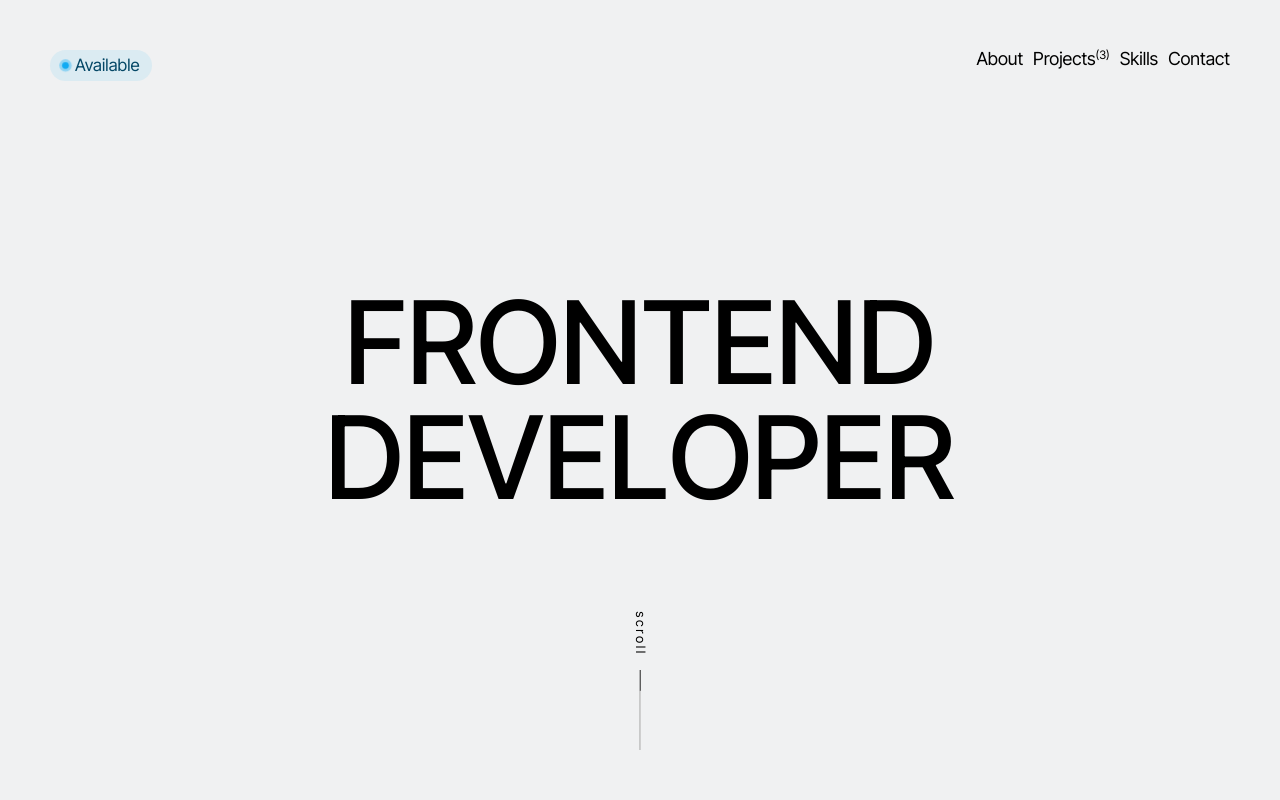
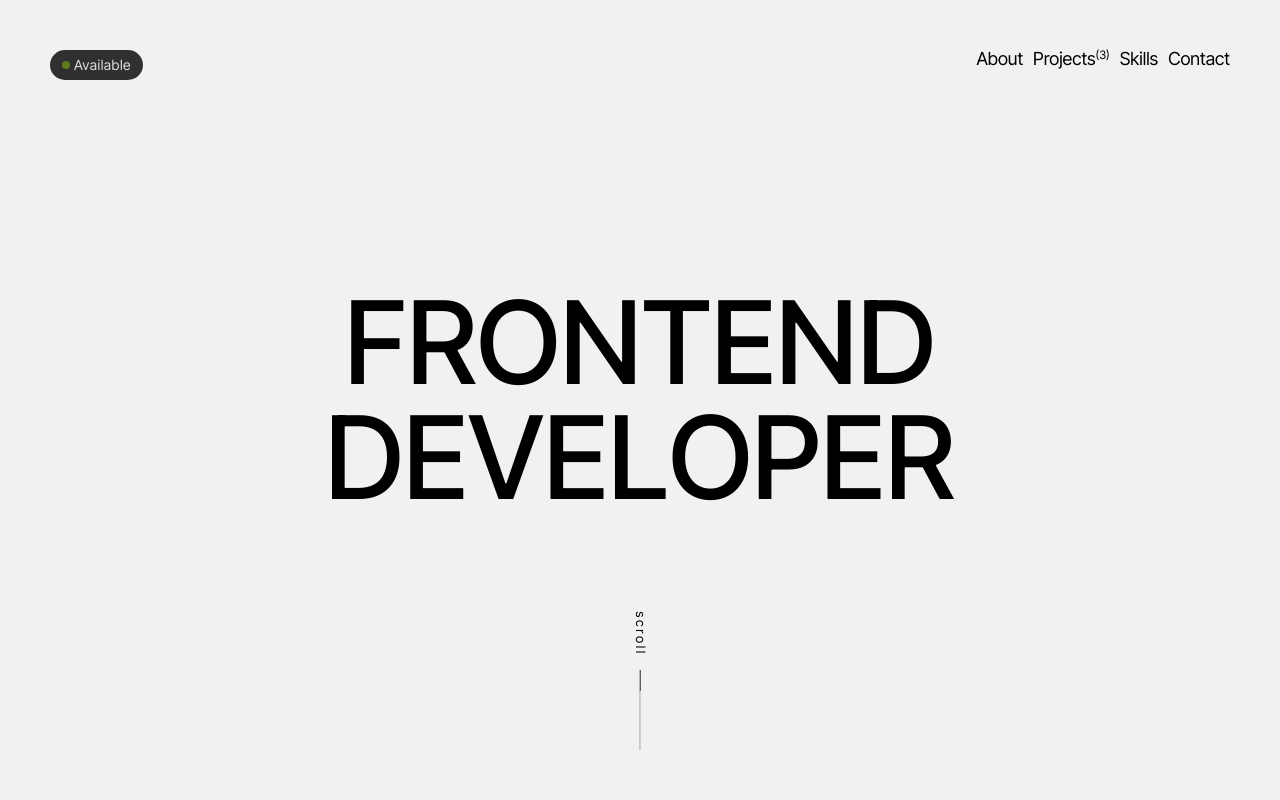
Before and after one commit to Salaheddine999/folio, a Next.js app: page / in a window 1280 px wide. Shown: the top 800 px of the page. Built offline with nearby package versions, Linux system fonts and the light colour scheme.

Commit message:
changing colors

```diff
--- a/components/AnimatedParagraph/AnimatedParagraph.tsx
+++ b/components/AnimatedParagraph/AnimatedParagraph.tsx
@@ -13,7 +13,7 @@ export default function AnimatedParagraph() {
             Hello! My name is&nbsp;
             <RoughNotation
               type="highlight"
-              color="#89CFF0"
+              color="rgba(170, 255, 0, 0.6)"
               multiline
               show
               animationDelay={3500}
--- a/components/AnimatedProjects/AnimatedProjects.tsx
+++ b/components/AnimatedProjects/AnimatedProjects.tsx
@@ -101,7 +101,7 @@ export default function AnimatedProjects() {
           <div className={styles.more}>
             <RoughNotation
               type="highlight"
-              color="#89CFF0"
+              color="rgba(170, 255, 0, 0.6)"
               show
               animationDelay={5000}
               padding={[ 2, 14, 2, 14 ]}
--- a/components/Contact/Contact.module.scss
+++ b/components/Contact/Contact.module.scss
@@ -50,7 +50,7 @@
   }
 
   .copy_email:hover{
-    box-shadow: 2px 3px 0px rgb(0, 0, 0);
+    box-shadow: 2px 4px 0px rgb(0, 0, 0);
   }
 
   @include phone-only{
--- a/components/CustomCursor/index.tsx
+++ b/components/CustomCursor/index.tsx
@@ -38,6 +38,7 @@ const CustomCursor = ({ speed = 0.1 }) => {
     return () => {
       document.removeEventListener('mousemove', setMousePosition);
     };
+
   }, []);
 
   useEffect(() => {
--- a/components/Footer/index.tsx
+++ b/components/Footer/index.tsx
@@ -1,7 +1,9 @@
-import React from 'react';
+import React, {useState, useEffect} from 'react';
+
 
 export default function Footer() {
   const year = new Date().getFullYear();
+
   return (
     <footer className="footer">
       <h6>Salah eddine</h6>
@@ -18,7 +20,7 @@ export default function Footer() {
         </a>
       </div>
 
-      <h6>Portfolio ({year})</h6>
+      <h6>&copy; {year}</h6>
     </footer>
   );
 }
--- a/pages/index.tsx
+++ b/pages/index.tsx
@@ -9,6 +9,7 @@ import AnimatedExperience from '../components/Experience/AnimatedExperience';
 import Skills from "../components/Skills"
 import Contact from "../components/Contact"
 import Head from 'next/head'
+import Header from '@/components/Header';
 
 const Home: NextPage = () => {
 
@@ -21,6 +22,7 @@ const Home: NextPage = () => {
       </Head>
       <CustomCursor />
         <div className="home-container">
+
           <div className="home-hero">
             <HomeCover />
             <ScrollIndicator />
--- a/styles/globals.scss
+++ b/styles/globals.scss
@@ -105,7 +105,7 @@ sup{
     justify-content: center;
     font-size: 18px;
     position: fixed;
-    font-weight: 500;
+    font-weight: 400;
   }
 }
 
@@ -116,7 +116,7 @@ sup{
   top: 0;
   left: 0;
   width: 100vw;
-
+  font-weight: 400;
   display: flex;
   flex-direction: row-reverse;
   gap: 10px;
@@ -131,7 +131,7 @@ sup{
 .infos{
   color: #000;
   position: absolute;
-  font-size: 17px;
+  font-size: 14px;
   display: flex;
   gap: 6px;
   padding: 50px;
@@ -146,46 +146,31 @@ sup{
 }
 
 .blob {
-	background: rgb(17, 171, 243);
+  background: rgba(170, 255, 0, 1);
 	border-radius: 50%;
-  margin-top: 5px;
-	height: 7px;
-	width: 7px;
-  margin-right: 6px;
-	box-shadow: 0 0 0 0 rgba(17, 171, 243, 0.8);
+	height: 8px;
+	width: 8px;
 	transform: scale(1);
-	animation: pulse 1s infinite;
+	animation: fadeIn 1s infinite alternate;
 }
 
-
-@keyframes pulse {
-	0% {
-		transform: scale(0.95);
-		box-shadow: 0 0 0 0 rgba(17, 171, 243, 0.7);
-	}
-
-	70% {
-		transform: scale(1);
-		box-shadow: 0 0 0 6px rgba(17, 171, 243, 0);
-	}
-
-	100% {
-		transform: scale(0.95);
-		box-shadow: 0 0 0 0 rgba(17, 171, 243, 0);
-	}
+@keyframes fadeIn {
+  from { opacity: 0.1; }
 }
 
 .infocontainer{
   display: flex;
-  color:black;
-  padding: 7px 12px 7px 12px;
+  align-items: center;
+  gap: 4px;
+  padding: 8px 12px 8px 12px;
   border-radius: 30px;
-  background: rgb(137, 207, 240, 0.2);
+  background: rgba(0, 0, 0, 0.8);
 }
 
 .infotext{
-  letter-spacing: 0.1px;
-  color: rgb(4, 71, 102);
+  letter-spacing: 0.5px;
+  color: rgba(240,241,242, 0.9);
+  font-weight: 400;
 }
 
 @include phone-only {
@@ -198,7 +183,6 @@ sup{
     font-size: 12px;
   }
   .blob {
-    margin-top: 3px;
     height: 6px;
     width: 6px;
   }
@@ -254,6 +238,7 @@ sup{
   &.as-visible {
     opacity: 1;
   }
+
 }
 
 
--- a/styles/pages/home.scss
+++ b/styles/pages/home.scss
@@ -230,7 +230,7 @@
 
     text-transform: uppercase;
 
-    padding: 50px 0;
+    padding: 30px 0;
     font-weight: 600;
 
     a {
```
